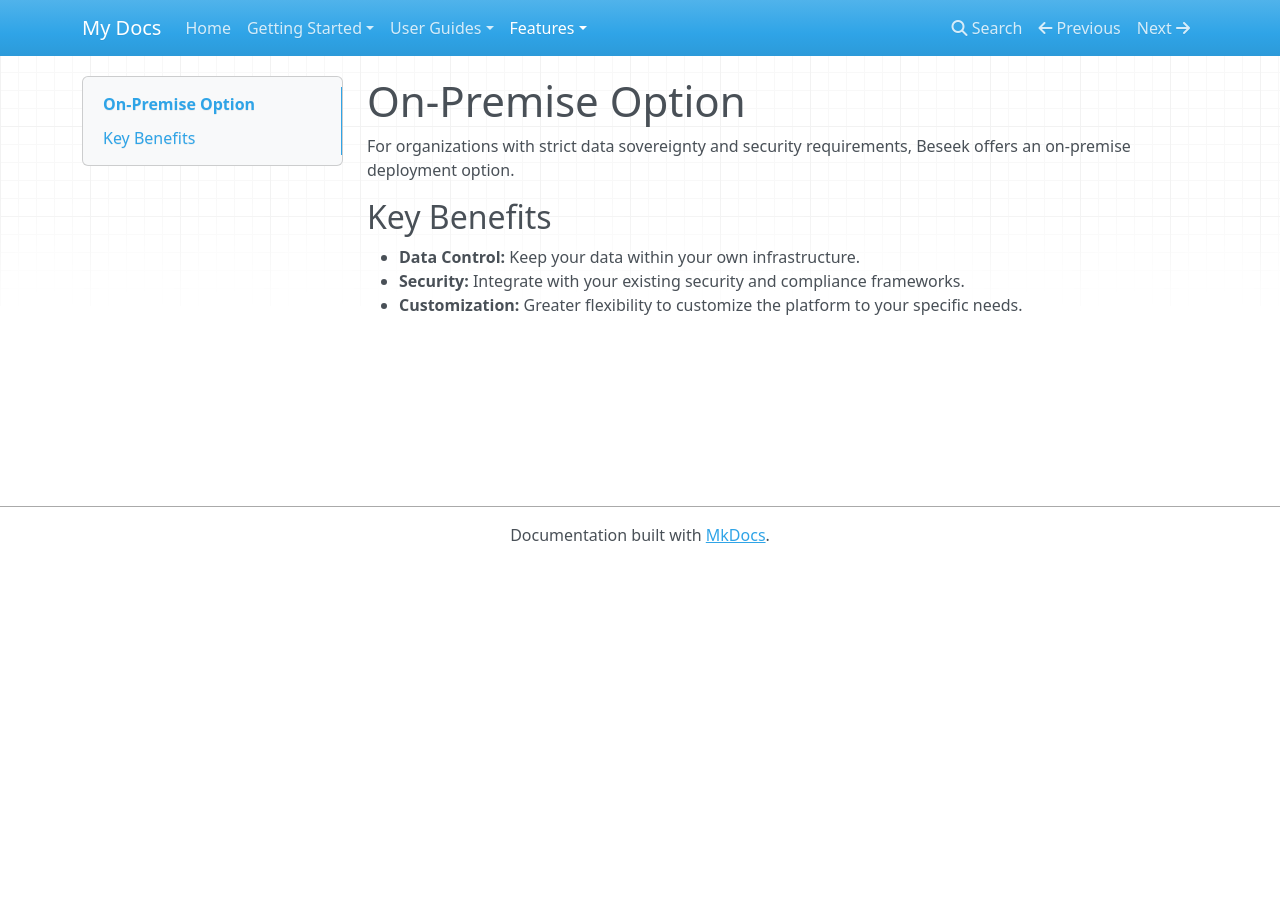
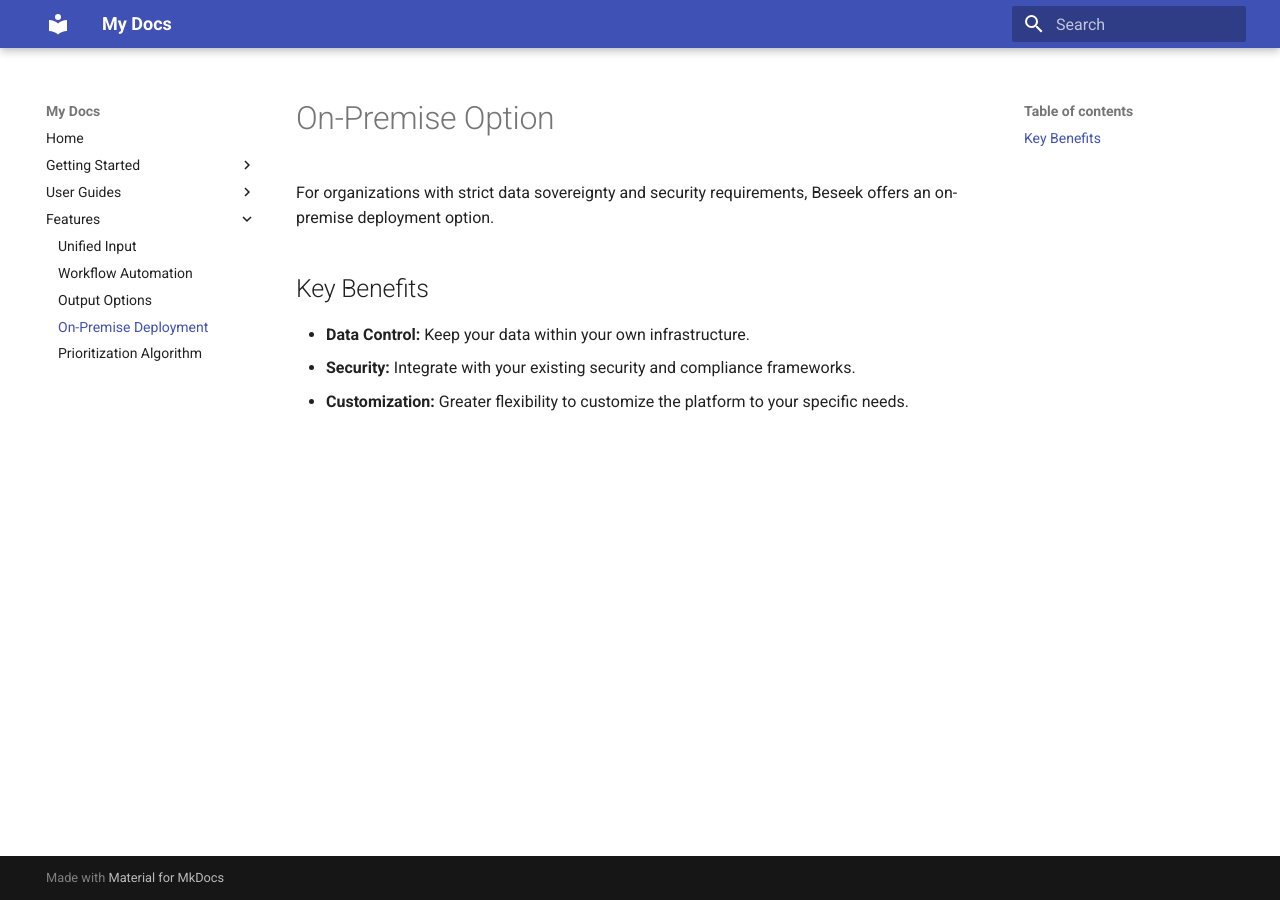
Before and after one commit to beseekapp/docs, an MkDocs documentation site: the page built from docs/features/on-premise.md, in a window 1280 px wide. Built offline with MkDocs 1.6.1 and Material for MkDocs 9.7.7, drawn with Linux system fonts in a browser that asks for light colours; nearby versions of some CDN libraries; part of the change alters nothing that is shown.

Commit message:
material theme

```diff
--- a/mkdocs.yml
+++ b/mkdocs.yml
@@ -1,4 +1,5 @@
 site_name: My Docs
+theme: material
 nav:
   - Home: index.md
   - Getting Started:
@@ -10,8 +11,6 @@ nav:
     - 'Analyzing Results': 'user-guides/analyzing-results.md'
     - 'Exporting and Saving': 'user-guides/exporting-and-saving.md'
   - Features:
-    - 'AI Inference': 'features/ai-inference.md'
-    - 'Data Extraction': 'features/data-extraction.md'
     - 'Unified Input': 'features/unified-input.md'
     - 'Workflow Automation': 'features/workflow-automation.md'
     - 'Output Options': 'features/output-options.md'
```
Also changed, not shown: docs/features/ai-inference.md (deleted), docs/features/data-extraction.md (deleted).
